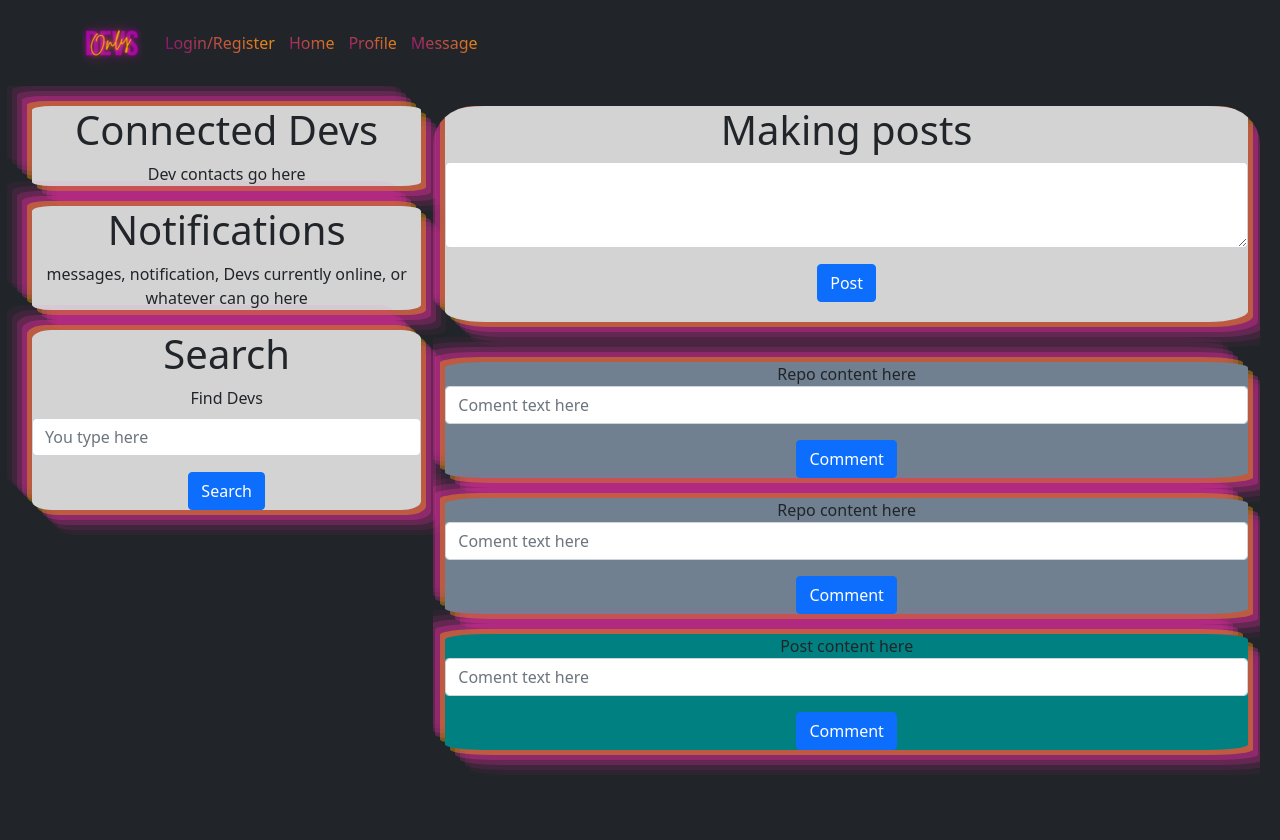
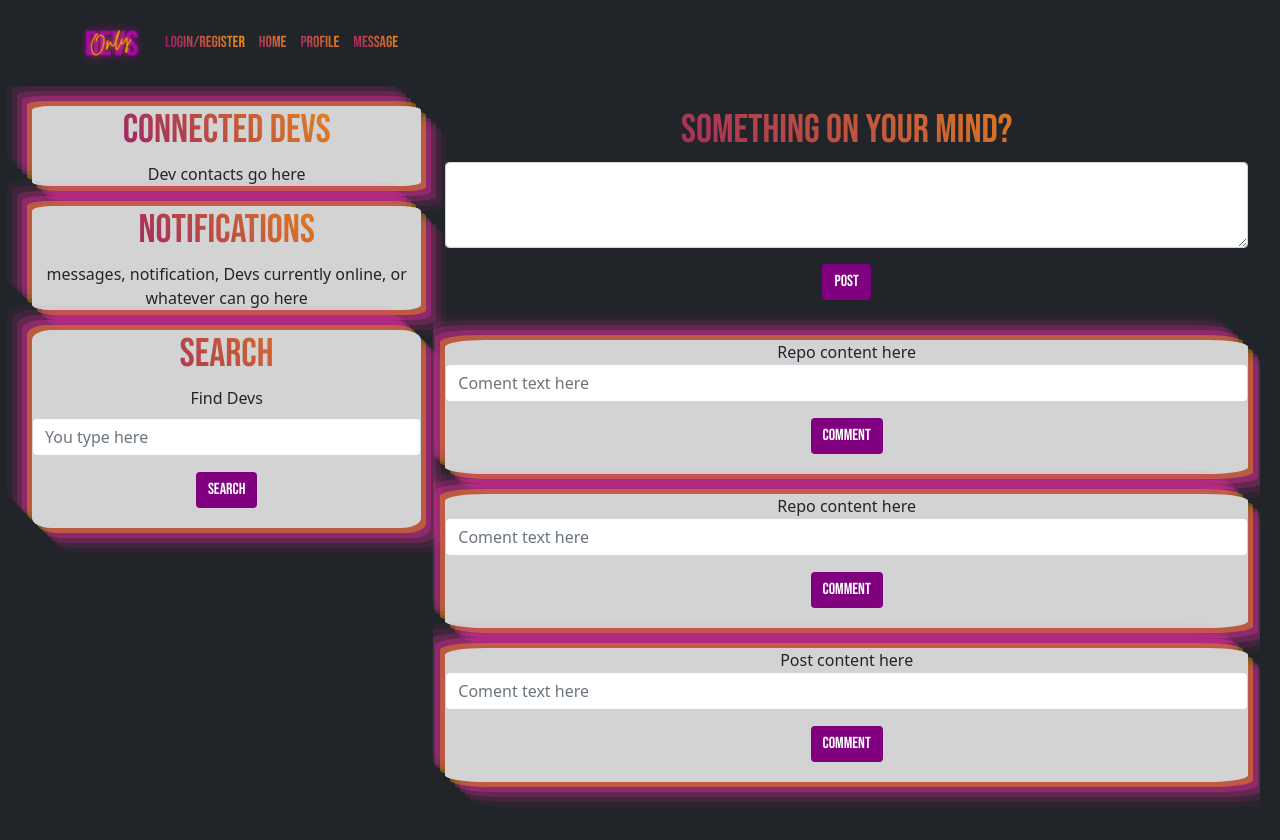
Before and after one commit to mcstewart76/OnlyDevs, a React (Create React App) app in the folder client/: page /#/home in a window 1280 px wide. Shown: the top 840 px of the page. Built offline with nearby package versions, Linux system fonts and the light colour scheme.

Commit message:
Wall and Navbar Glowup
Decided to go a different way with the wall scheme. Starting to come together really well.

```diff
--- a/client/src/App.css
+++ b/client/src/App.css
@@ -1,3 +1,5 @@
+@import url('https://fonts.googleapis.com/css2?family=Bebas+Neue&display=swap');
+
 html{
 background-color: #212529;
 }
@@ -109,23 +111,21 @@ background-color: #212529;
 }
 
 .posts{
-  background-color: lightgray;
+  background-color: transparent;
   border-radius:5%;
   justify-content: center;
   align-items: center;
   text-align: center;
-  padding-bottom: 1.25rem;
-  box-shadow: rgba(255, 165, 0, 0.4) 5px 5px,
-    rgba(240, 46, 170, 0.3) 10px 10px,
-    rgba(240, 46, 170, 0.2) 15px 15px,
-    rgba(240, 46, 170, 0.1) 20px 20px,
-    rgba(240, 46, 170, 0.05) 25px 25px,
-    rgba(255, 165, 0, 0.4) -5px -5px,
-    rgba(240, 46, 170, 0.3) -10px -10px,
-    rgba(240, 46, 170, 0.2) -15px -15px,
-    rgba(240, 46, 170, 0.1) -20px -20px,
-    rgba(240, 46, 170, 0.05) -25px -25px;
+
   margin-bottom: 1.25rem;
+}
+
+.makingposts{
+  text-decoration: none !important;
+  background-image: linear-gradient(45deg, purple, orange) ;
+  background-clip: text;
+  font-family: 'Bebas Neue', cursive;
+  color: transparent;
 }
 
 .wallstuff{
@@ -140,7 +140,7 @@ background-color: #212529;
 }
 
 .repobox{
-  background-color: slategray;
+  background-color: lightgray;
   box-shadow: rgba(255, 165, 0, 0.4) 5px 5px,
     rgba(240, 46, 170, 0.3) 10px 10px,
     rgba(240, 46, 170, 0.2) 15px 15px,
@@ -156,7 +156,7 @@ background-color: #212529;
 }
 
 .postbox{
-  background-color: teal;
+  background-color: lightgray;
   box-shadow: rgba(255, 165, 0, 0.4) 5px 5px,
     rgba(240, 46, 170, 0.3) 10px 10px,
     rgba(240, 46, 170, 0.2) 15px 15px,
@@ -171,8 +171,30 @@ background-color: #212529;
   border-radius: 5%;
 }
 
-Button{
-  padding-bottom: 1.25rem;
+.buttons{
+  margin-bottom: 1.25rem !important;
+  background-color: purple !important;
+  border: none !important;
+  font-family: 'Bebas Neue', cursive;
+}
+
+.buttons:hover{
+  margin-bottom: 1.25rem !important;
+  background-color: orange !important;
+  border: none !important;
+  font-family: 'Bebas Neue', cursive;
+}
+
+.buttonz{
+  background-color: purple !important;
+  border: none !important;
+  font-family: 'Bebas Neue', cursive;
+}
+
+.buttonz:hover{
+  background-color: orange !important;
+  border: none !important;
+  font-family: 'Bebas Neue', cursive;
 }
 /* End of Wall Page CSS */
 
@@ -187,12 +209,13 @@ Button{
   text-decoration: none !important;
   background-image: linear-gradient(45deg, purple, orange) ;
   background-clip: text;
+  font-family: 'Bebas Neue', cursive;
   color: transparent;
 }
 
-Link:hover{
-  background-image: linear-gradient(45deg, orange, purple) ;
-  background-clip: text;
-  color: transparent;
+.linx:hover{
+  background-image: linear-gradient(45deg, orange, purple) !important;
+  background-clip: text !important;
+  color: transparent !important;
 }
 /* End of Navbar CSS */
--- a/client/src/pages/home.js
+++ b/client/src/pages/home.js
@@ -2,6 +2,7 @@ import React from 'react';
 import { Container, Row, Col, Button, Form } from 'react-bootstrap';
 
 const Home = () => {
+
   return (
     <>
       <Container fluid>
@@ -11,24 +12,24 @@ const Home = () => {
           <Col className='sidebar' sm={4}>
 
             <div className='devs'>
-              <h1>Connected Devs</h1>
+              <h1 className='makingposts'>Connected Devs</h1>
               <div> Dev contacts go here</div>
             </div>
 
             <div className='notifications'>
-              <h1>Notifications</h1>
+              <h1 className='makingposts'>Notifications</h1>
               <div> messages, notification, Devs currently online, or whatever can go here</div>
             </div>
 
             <div className='search'>
-              <h1>Search</h1>
+              <h1 className='makingposts'>Search</h1>
               <div>
                 <Form>
                   <Form.Group className="mb-3">
                     <Form.Label>Find Devs</Form.Label>
                     <Form.Control placeholder="You type here" />
                   </Form.Group>
-                  <Button variant="primary" type="submit">
+                  <Button className='buttons' variant="primary" type="submit">
                     Search
                   </Button>
                 </Form>
@@ -39,14 +40,14 @@ const Home = () => {
           <Col className='wall' sm={8}>
 
             <div className='posts'>
-              <div>
-                <h1>Making posts</h1>
+              <div className='postingbox'>
+                <h1 className='makingposts'>SOMETHING ON YOUR MIND?</h1>
                 <Form.Group className="mb-3" controlId="exampleForm.ControlTextarea1">
                   <Form.Control as="textarea" rows={3} />
                 </Form.Group>
               </div>
 
-              <Button variant="primary">Post</Button>{' '}
+              <Button className='buttonz' variant="primary">Post</Button>{' '}
             </div>
 
             <div className='wallstuff'>
@@ -59,7 +60,7 @@ const Home = () => {
                     <Form.Group className="mb-3">
                       <Form.Control placeholder="Coment text here" />
                     </Form.Group>
-                    <Button variant="primary" type="submit">
+                    <Button className='buttons' variant="primary" type="submit">
                       Comment
                     </Button>
                   </Form>
@@ -75,7 +76,7 @@ const Home = () => {
                     <Form.Group className="mb-3">
                       <Form.Control placeholder="Coment text here" />
                     </Form.Group>
-                    <Button variant="primary" type="submit">
+                    <Button className='buttons' variant="primary" type="submit">
                       Comment
                     </Button>
                   </Form>
@@ -91,7 +92,7 @@ const Home = () => {
                     <Form.Group className="mb-3">
                       <Form.Control placeholder="Coment text here" />
                     </Form.Group>
-                    <Button variant="primary" type="submit">
+                    <Button className='buttons' variant="primary" type="submit">
                       Comment
                     </Button>
                   </Form>
```
